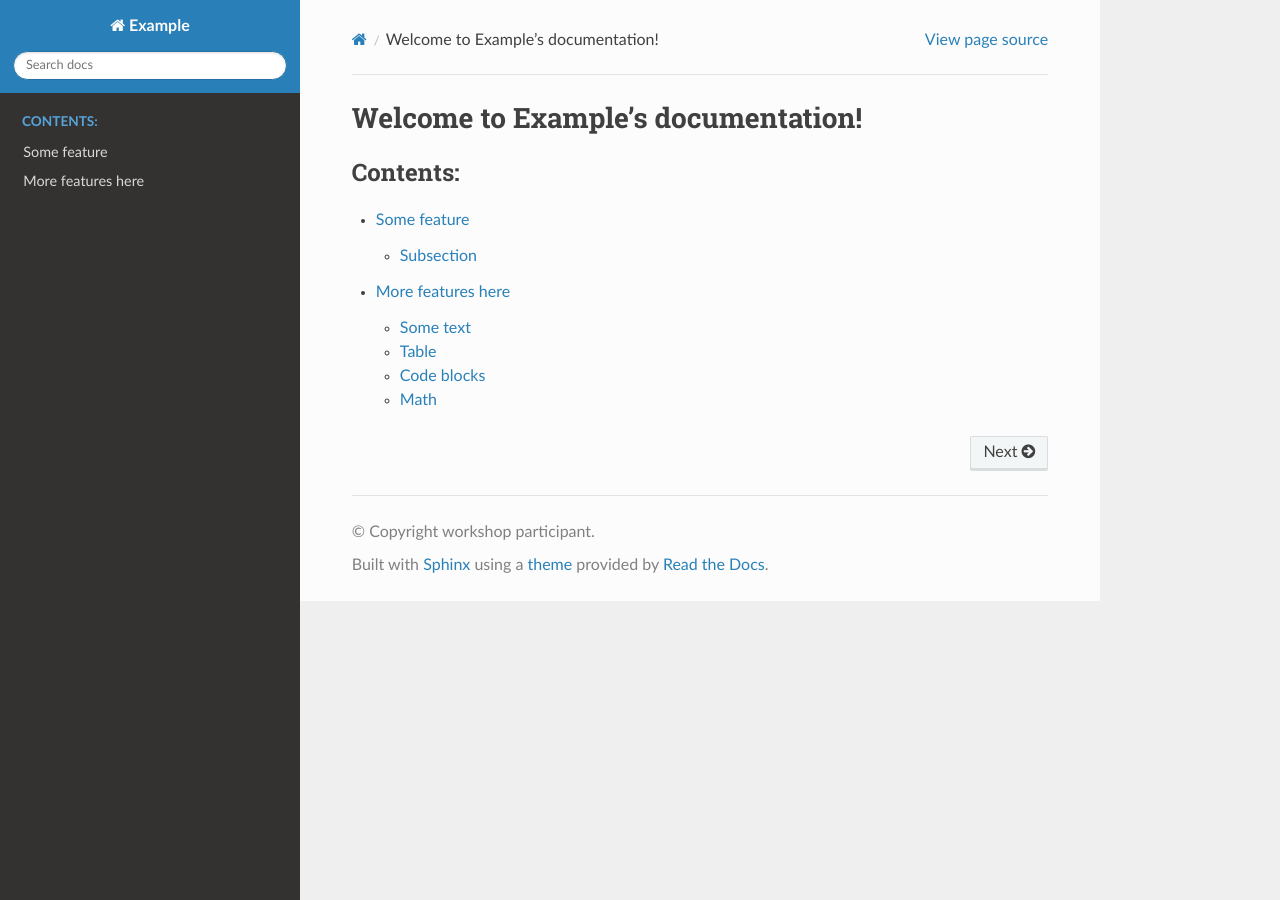
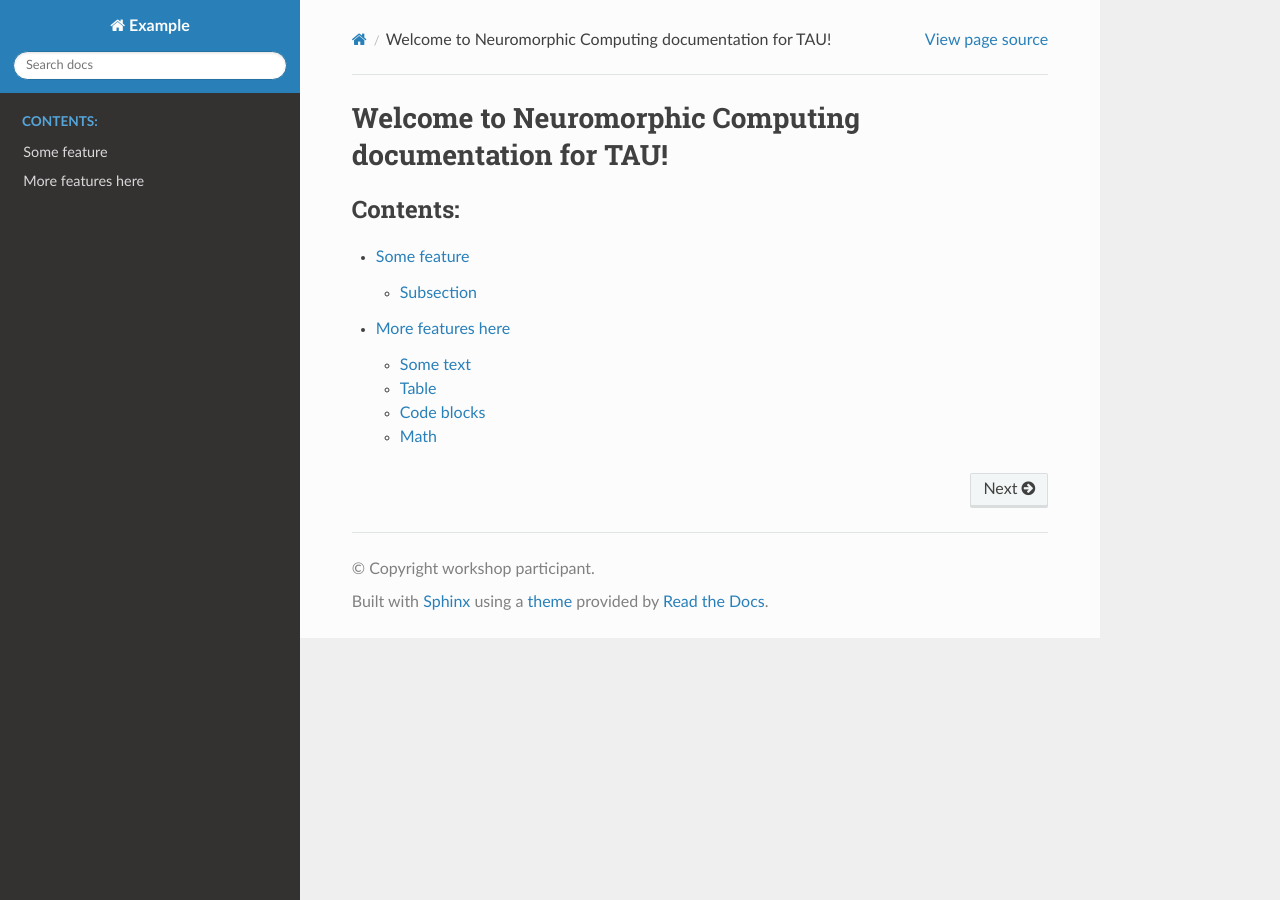
Before and after one commit to rouzinho/Neuromorphic-Computing, a Sphinx documentation site: the page built from doc/index.rst, in a window 1280 px wide. Built offline with Sphinx 7.4.7 and the Read the Docs theme 3.1.0, drawn with Linux system fonts in a browser that asks for light colours.

Commit message:
first test

```diff
--- a/doc/index.rst
+++ b/doc/index.rst
@@ -3,7 +3,7 @@
    You can adapt this file completely to your liking, but it should at least
    contain the root `toctree` directive.
 
-Welcome to Example's documentation!
+Welcome to Neuromorphic Computing documentation for TAU!
 ===================================
 
 .. toctree::
```
